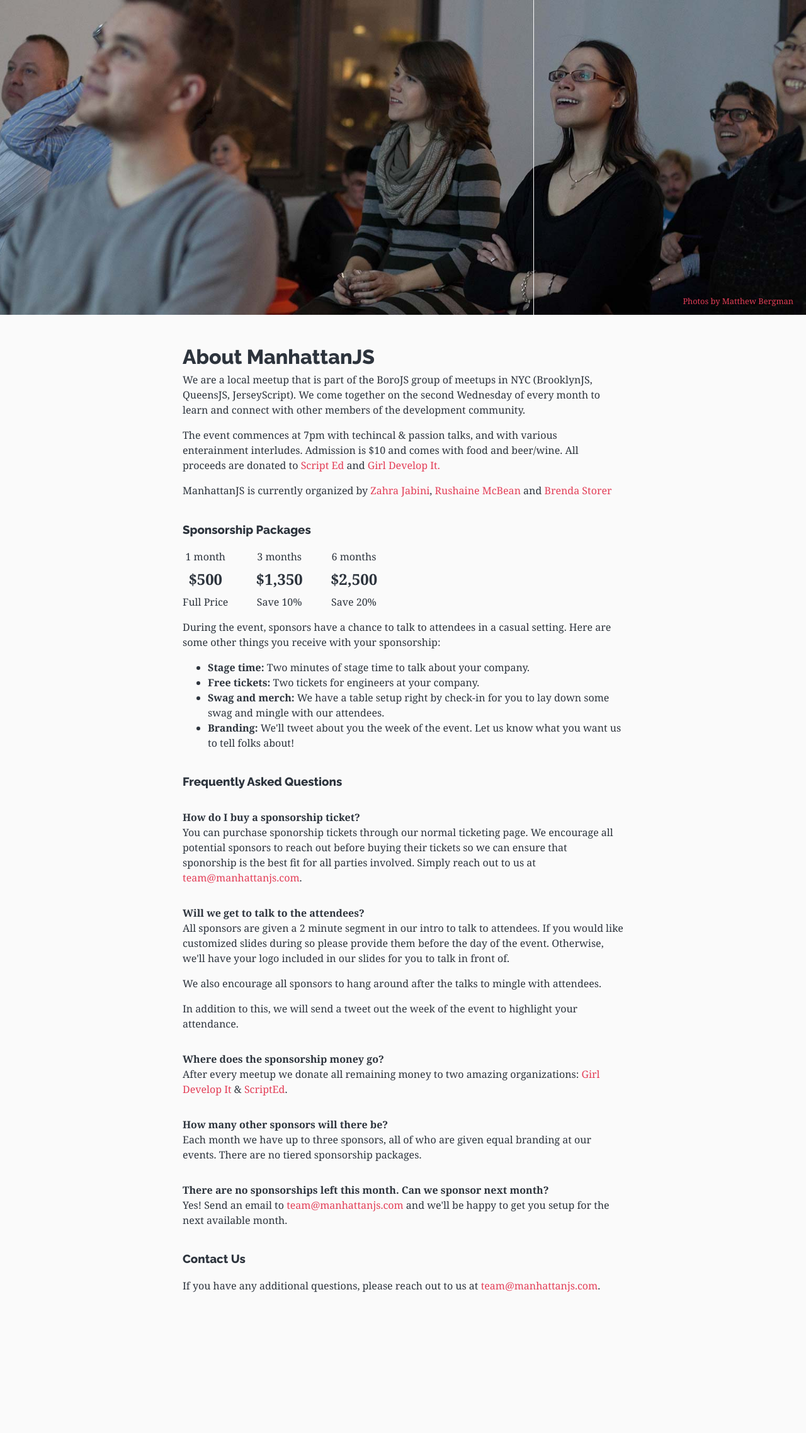
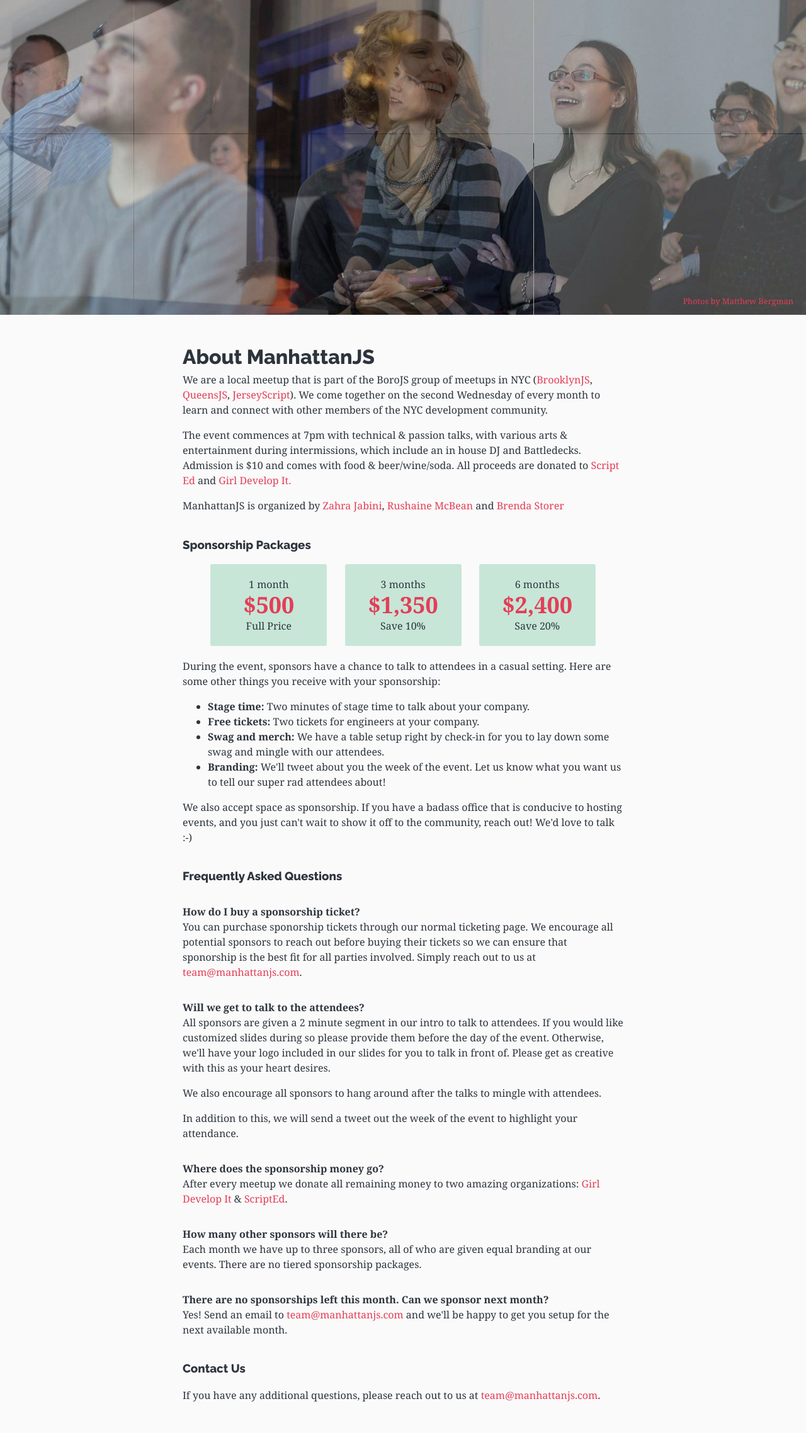
Before and after one commit to manhattanjs/manhattanjs.github.io, a Jekyll site: the page built from sponsorship.html, in a window 1280 px wide. Shown: the whole page at 63% size. Built offline with Jekyll 4.4.1, drawn with Linux system fonts in a browser that asks for light colours; some web fonts are replaced; comment, search, counter and statistics services are not loaded; before the commit the page ends 2102 px from its top, so only the background shows below that.

Commit message:
Updates text and styling

```diff
--- a/_sass/_slideshow.scss
+++ b/_sass/_slideshow.scss
@@ -22,8 +22,8 @@
 }
 
 .slide {
-  -webkit-animation: fade 38s 0s infinite;
-  animation: fade 38s 0s infinite;
+  -webkit-animation: fade 32s 0s infinite;
+  animation: fade 32s 0s infinite;
   background-position: center center;
   background-size: cover;
   height: 500px;
@@ -36,42 +36,49 @@
 
   &:nth-child(1) {
     background-image: url("../assets/images/audience.jpg");
+    z-index: 80;
+  }
+
+  &:nth-child(2) {
+    -webkit-animation-delay: 4s;
+    animation-delay: 4s;
+    background-image: url("../assets/images/tiff-fehr.jpg");
+    z-index: 70;
+  }
+
+  &:nth-child(3) {
+    -webkit-animation-delay: 8s;
+    animation-delay: 8s;
+    background-image: url("../assets/images/handshake.jpg");
     z-index: 60;
   }
 
-  &:nth-child(2) {
-    -webkit-animation-delay: 6s;
-    animation-delay: 6s;
-    background-image: url("../assets/images/tiff-fehr.jpg");
+  &:nth-child(4) {
+    -webkit-animation-delay: 12s;
+    animation-delay: 12s;
+    background-image: url("../assets/images/winning.jpg");
     z-index: 50;
   }
 
-  &:nth-child(3) {
-    -webkit-animation-delay: 12s;
-    animation-delay: 12s;
-    background-image: url("../assets/images/handshake.jpg");
+  &:nth-child(5) {
+    -webkit-animation-delay: 16s;
+    animation-delay: 16s;
+    background-image: url("../assets/images/tom-dale-adam-sontag.jpg");
     z-index: 40;
   }
 
-  &:nth-child(4) {
-    -webkit-animation-delay: 18s;
-    animation-delay: 18s;
-    background-image: url("../assets/images/intro.jpg");
+  &:nth-child(6) {
+    -webkit-animation-delay: 20s;
+    animation-delay: 20s;
+    background-image: url("../assets/images/aidan-feldman-dance-workshop.jpg");
     z-index: 30;
   }
 
-  &:nth-child(5) {
+  &:nth-child(7) {
     -webkit-animation-delay: 24s;
     animation-delay: 24s;
-    background-image: url("../assets/images/tom-dale-adam-sontag.jpg");
+    background-image: url("../assets/images/intro-2.jpg");
     z-index: 20;
-  }
-
-  &:nth-child(6) {
-    -webkit-animation-delay: 30s;
-    animation-delay: 30s;
-    background-image: url("../assets/images/aidan-feldman-dance-workshop.jpg");
-    z-index: 10;
   }
 }
 
--- a/_sass/_sponsorship.scss
+++ b/_sass/_sponsorship.scss
@@ -30,16 +30,31 @@
 
 .sponsorship-pricing {
   padding-left: 0px;
+  margin: 0 auto;
+  margin-bottom: 1.25em;
+  width: 700px;
+  text-align: center;
 }
 
 .sponsorship-pricing-item {
   display: inline-block;
-  margin-right: 2.5em;
+  margin: 0 0.75em;
   text-align: center;
+  background: $light-blue;
+  padding: 20px;
+  border-radius: 3px;
+  width: 145px;
+
+  @include breakpoint(small) {
+    display: block;
+    margin: 1em 0.75em;
+    width: 300px;
+  }
 }
 
 .sponsorship-price {
-  font-size: 1.5em;
+  font-size: 2.25em;
   font-weight: bold;
-  margin: 0.5em 0;
+  margin: 0.25em 0;
+  color: $red;
 }
--- a/sponsorship.html
+++ b/sponsorship.html
@@ -9,16 +9,18 @@ title: ManhattanJS - Sponsorship
   <div class="slide"></div>
   <div class="slide"></div>
   <div class="slide"></div>
+  <div class="slide"></div>
+  <div class="slide"></div>
   <a href="https://www.flickr.com/photos/matthewbergman/" target="_blank" class="slideshow-credit">Photos by Matthew Bergman</a>
 </div>
 
 <article class="sponsorship-container">
   <h1>About ManhattanJS</h1>
-  <p>We are a local meetup that is part of the BoroJS group of meetups in NYC (BrooklynJS, QueensJS, JerseyScript). We come together on the second Wednesday of every month to learn and connect with other members of the development community.</p>
+  <p>We are a local meetup that is part of the BoroJS group of meetups in NYC (<a href="http://www.brooklynjs.com" target="_blank">BrooklynJS</a>, <a href="http://www.meetup.com/QueensJS/" target="_blank">QueensJS</a>, <a href="http://jerseyscript.github.io/" target="_blank">JerseyScript</a>). We come together on the second Wednesday of every month to learn and connect with other members of the NYC development community.</p>
 
-  <p>The event commences at 7pm with techincal &amp; passion talks, and with various enterainment interludes. Admission is $10 and comes with food and beer/wine. All proceeds are donated to <a href="https://www.scripted.org/" target="_blank">Script Ed</a> and <a href="http://girldevelopit.com" target="_blank">Girl Develop It.</a></p>
+  <p>The event commences at 7pm with technical &amp; passion talks, with various arts &amp; entertainment during intermissions, which include an in house DJ and Battledecks. Admission is $10 and comes with food &amp; beer/wine/soda. All proceeds are donated to <a href="https://www.scripted.org/" target="_blank">Script Ed</a> and <a href="http://girldevelopit.com" target="_blank">Girl Develop It.</a></p>
 
-  <p>ManhattanJS is currently organized by
+  <p>ManhattanJS is organized by
     <a href="https://twitter.com/zeejab" target="_blank">Zahra Jabini</a>,
     <a href="https://twitter.com/copasetickid" target="_blank">Rushaine McBean</a> and
     <a href="https://twitter.com/brendamarienyc" target="_blank">Brenda Storer</a>
@@ -28,19 +30,19 @@ title: ManhattanJS - Sponsorship
 
   <ul class="sponsorship-pricing">
     <li class="sponsorship-pricing-item">
-      <div>1 month</div>
+      <div class="tier">1 month</div>
       <div class="sponsorship-price">$500</div>
-      <div>Full Price</div>
+      <div class="tier">Full Price</div>
     </li>
     <li class="sponsorship-pricing-item">
-      <div>3 months</div>
+      <div class="tier">3 months</div>
       <div class="sponsorship-price">$1,350</div>
-      <div>Save 10%</div>
+      <div class="tier">Save 10%</div>
     </li>
     <li class="sponsorship-pricing-item">
-      <div>6 months</div>
-      <div class="sponsorship-price">$2,500</div>
-      <div>Save 20%</div>
+      <div class="tier">6 months</div>
+      <div class="sponsorship-price">$2,400</div>
+      <div class="tier">Save 20%</div>
     </li>
   </ul>
 
@@ -61,10 +63,11 @@ title: ManhattanJS - Sponsorship
       </li>
       <li>
         <strong>Branding:</strong>
-        We'll tweet about you the week of the event. Let us know what you want us to tell folks about!
+        We'll tweet about you the week of the event. Let us know what you want us to tell our super rad attendees about!
       </li>
     </ul>
 
+    <p>We also accept space as sponsorship. If you have a badass office that is conducive to hosting events, and you just can't wait to show it off to the community, reach out! We'd love to talk :-)</p>
 
     <h3 class="sponsorship-heading">Frequently Asked Questions</h3>
 
@@ -74,7 +77,7 @@ title: ManhattanJS - Sponsorship
 
     <h4>Will we get to talk to the attendees?</h4>
 
-    <p>All sponsors are given a 2 minute segment in our intro to talk to attendees. If you would like customized slides during so please provide them before the day of the event. Otherwise, we'll have your logo included in our slides for you to talk in front of.</p>
+    <p>All sponsors are given a 2 minute segment in our intro to talk to attendees. If you would like customized slides during so please provide them before the day of the event. Otherwise, we'll have your logo included in our slides for you to talk in front of. Please get as creative with this as your heart desires.</p>
 
     <p>We also encourage all sponsors to hang around after the talks to mingle with attendees.</p>
 
```
